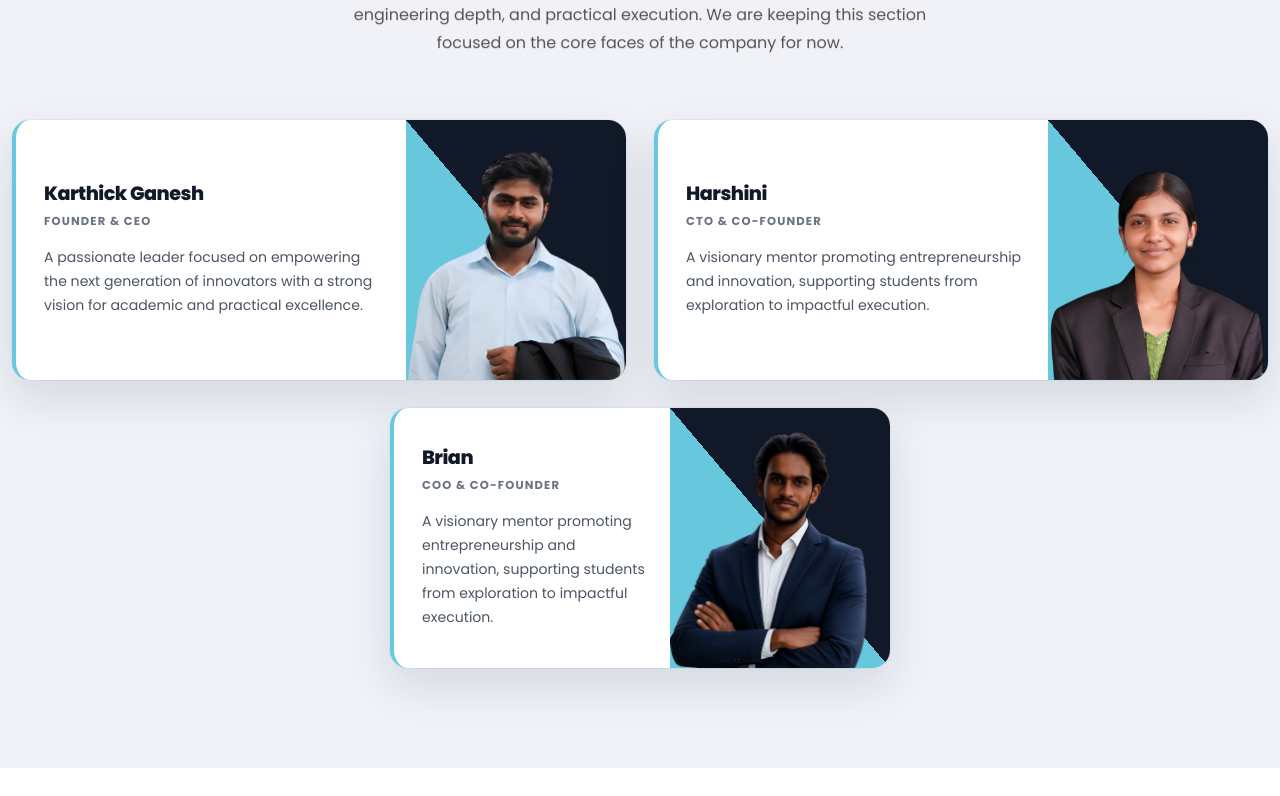
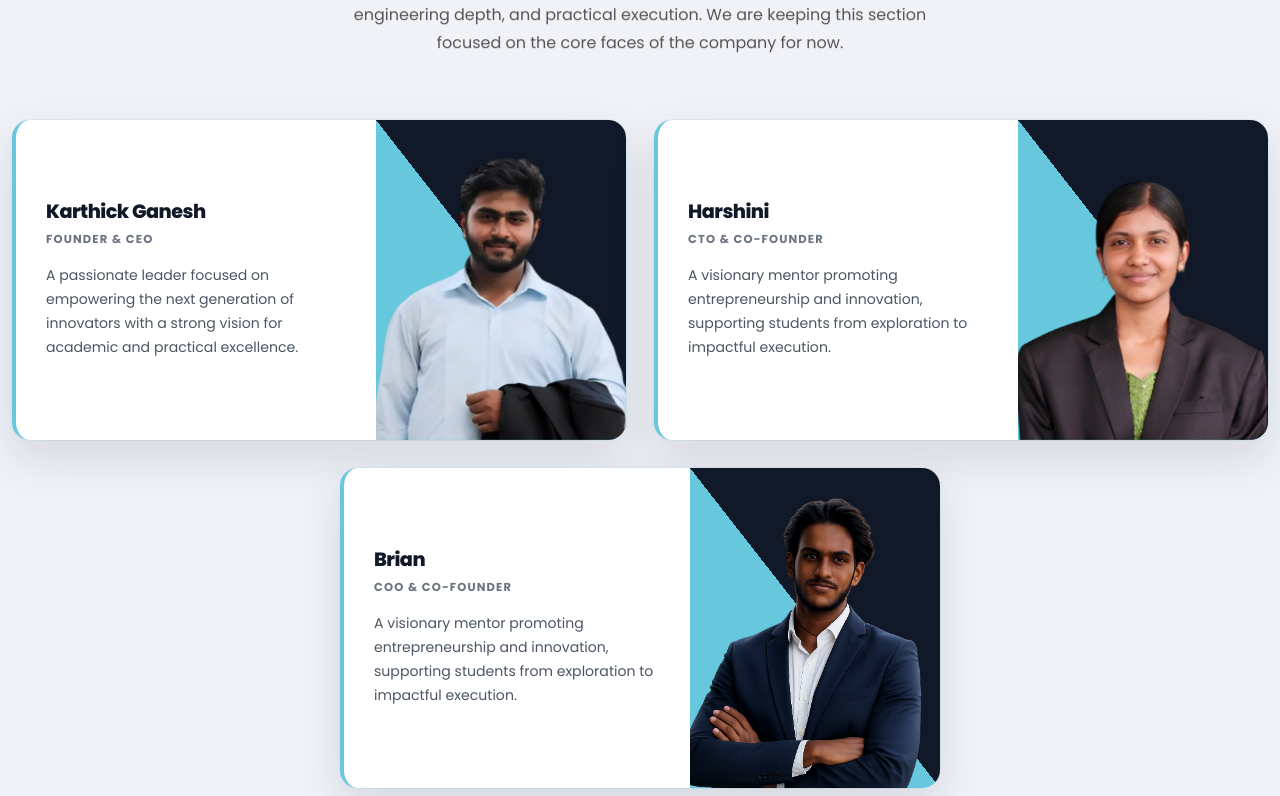
Before and after one commit to Rexcelin/official-web-frontend, a React (Vite) app: page / in a window 1280 px wide. Shown: the part 2864-3660 px from the top of the page. Built offline with nearby package versions, Linux system fonts and the light colour scheme.

Commit message:
Updated services, about, team and testimonial sections

```diff
--- a/src/assets/css/Service-page.css
+++ b/src/assets/css/Service-page.css
@@ -1993,9 +1993,10 @@
 }
 
 .modern-title .text-gradient {
-  background: linear-gradient(90deg, #66c7dd, #388bff);
-  -webkit-background-clip: text;
-  -webkit-text-fill-color: transparent;
+    background: linear-gradient(90deg, #66c7dd, #388bff);
+    background-clip: text;
+    -webkit-background-clip: text;
+    -webkit-text-fill-color: transparent;
 }
 
 .modern-desc {
--- a/src/assets/css/TeamSection.css
+++ b/src/assets/css/TeamSection.css
@@ -67,21 +67,30 @@
     box-shadow: 0 8px 30px rgba(0, 0, 0, 0.09);
     overflow: hidden; /* everything clipped inside */
     transition: transform 0.3s ease, box-shadow 0.3s ease;
-    min-height: 260px;
+    min-height: 320px;
     border-left: 4px solid #66c7dd;
 }
 
-.team-card:hover {
-    transform: translateY(-8px);
+.team-card:hover{
+    transform: translateY(-10px) scale(1.02);
+
+    background: linear-gradient(
+    135deg,
+    #EAFBFF 0%,
+    #CFF5FF 35%,
+    #8FE8FF 70%,
+    #49CBE4 100%
+);
+
     box-shadow:
-        0 20px 50px rgba(102, 199, 221, 0.35),
-        0 0 0 2px rgba(102, 199, 221, 0.3);
+        0 25px 60px rgba(37,99,235,.35),
+        0 0 35px rgba(73,203,228,.35);
 }
 
 /* ── Text panel (left) ──────────────────────────────── */
 .team-card-body {
     flex: 1;
-    padding: 28px 20px 28px 28px;
+    padding: 36px 30px;
     display: flex;
     flex-direction: column;
     justify-content: center;
@@ -115,11 +124,15 @@
 /* ── Photo panel (right) ────────────────────────────── */
 .team-card-photo {
     position: relative;
-    width: 220px;
-    min-width: 220px;
+    width: 250px;
+    min-width: 250px;
     flex-shrink: 0;
     overflow: hidden;
 }
+.team-card:hover::before{
+    opacity: 1;
+}
+
 
 /* Diagonal background — visible in top-right corner */
 .team-card-photo::before {
@@ -203,7 +216,7 @@
 /* Third card */
 .team-grid-bottom .team-card {
     width: 100%;
-    max-width: 500px;
+    max-width: 600px;
 }
 
 /* ── Responsive ──────────────────────────────────────── */
@@ -318,3 +331,82 @@
         transition: none;
     }
 }
+
+.team-card:hover .team-member-name{
+    color:#0F172A;
+}
+
+.team-card:hover .team-member-role{
+    color:#2563EB;
+}
+
+.team-card:hover .team-member-bio{
+    color:#374151;
+}
+
+.team-card::after{
+
+    content:"";
+
+    position:absolute;
+
+    top:0;
+    left:-120%;
+
+    width:60%;
+
+    height:100%;
+
+    background:linear-gradient(
+        110deg,
+        transparent 0%,
+        rgba(255,255,255,.65) 50%,
+        transparent 100%
+    );
+
+    transform:skewX(-25deg);
+
+    transition:none;
+
+    pointer-events:none;
+}
+
+.team-card:hover::after{
+
+    animation:shineCard 1s ease;
+}
+
+@keyframes shineCard{
+
+    from{
+        left:-120%;
+    }
+
+    to{
+        left:170%;
+    }
+
+}
+
+.team-card::before{
+
+    content:"";
+
+    position:absolute;
+
+    inset:0;
+
+    background:linear-gradient(
+        135deg,
+        #F8FDFF 0%,
+        #DDF7FF 30%,
+        #A9EEFF 70%,
+        #66C7DD 100%
+    );
+
+    opacity:0;
+
+    transition:.45s ease;
+
+    z-index:0;
+}
--- a/src/assets/css/TestimonialSection.css
+++ b/src/assets/css/TestimonialSection.css
@@ -173,16 +173,14 @@
     position: relative;
     z-index: 3;
 
-    width: 100%;
-    max-width: 620px;
-    height: 600px;
+    width: 90%;
+    max-width: 540px;
+    height: 520px;
 
     object-fit: contain;
 
-    /* MAIN FIX */
-    transform: translateY(-80px);
+    transform: translateY(-30px);
 }
-
 /* QUOTE */
 
 .quote-icon{
@@ -195,10 +193,10 @@
 .quote-icon i{
     font-size: 120px;
     background: #121929;
+    background-clip: text;
     -webkit-background-clip: text;
     -webkit-text-fill-color: transparent;
 }
-
 /* SMALL CIRCLE */
 
 .small-circle{
```
